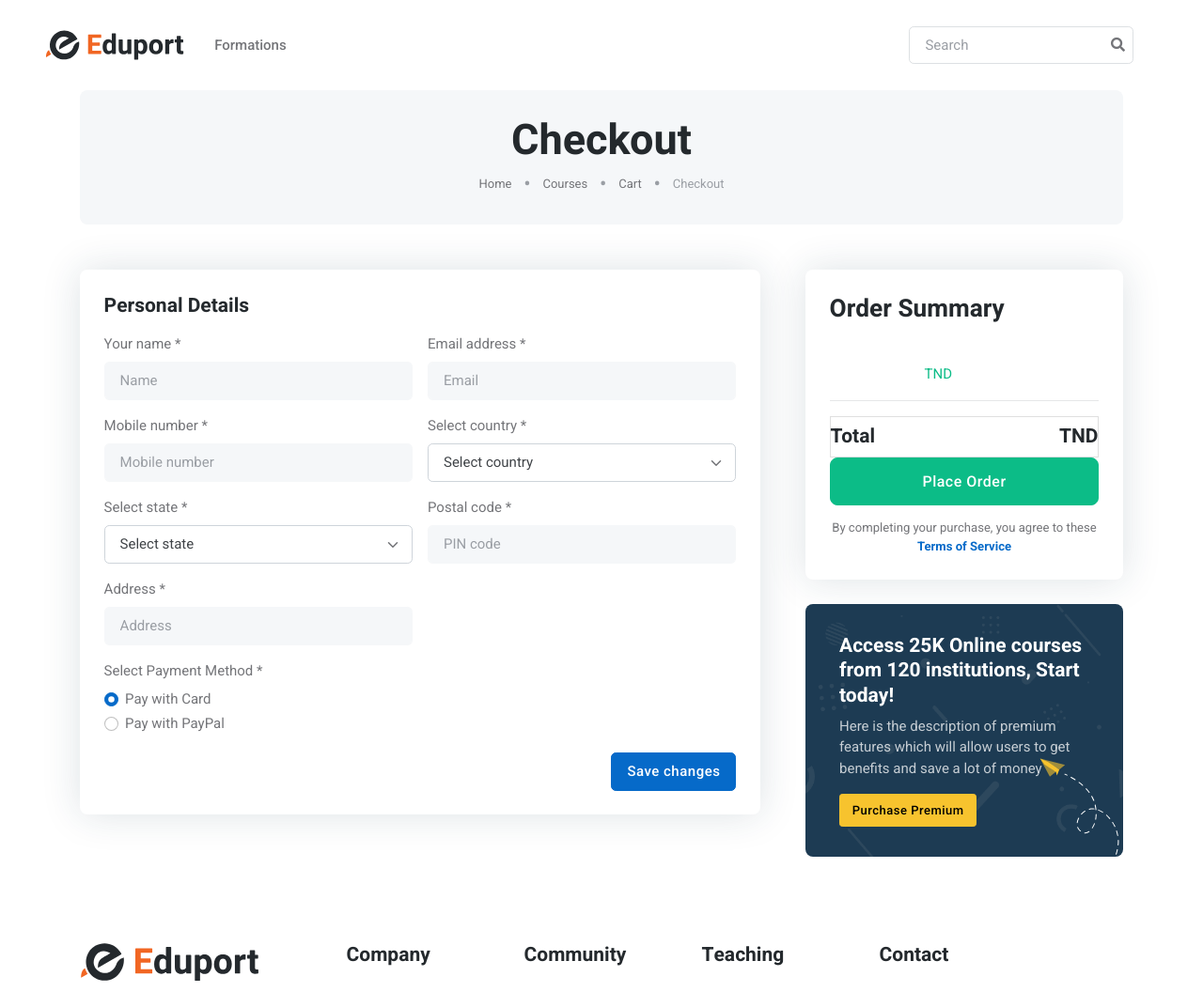
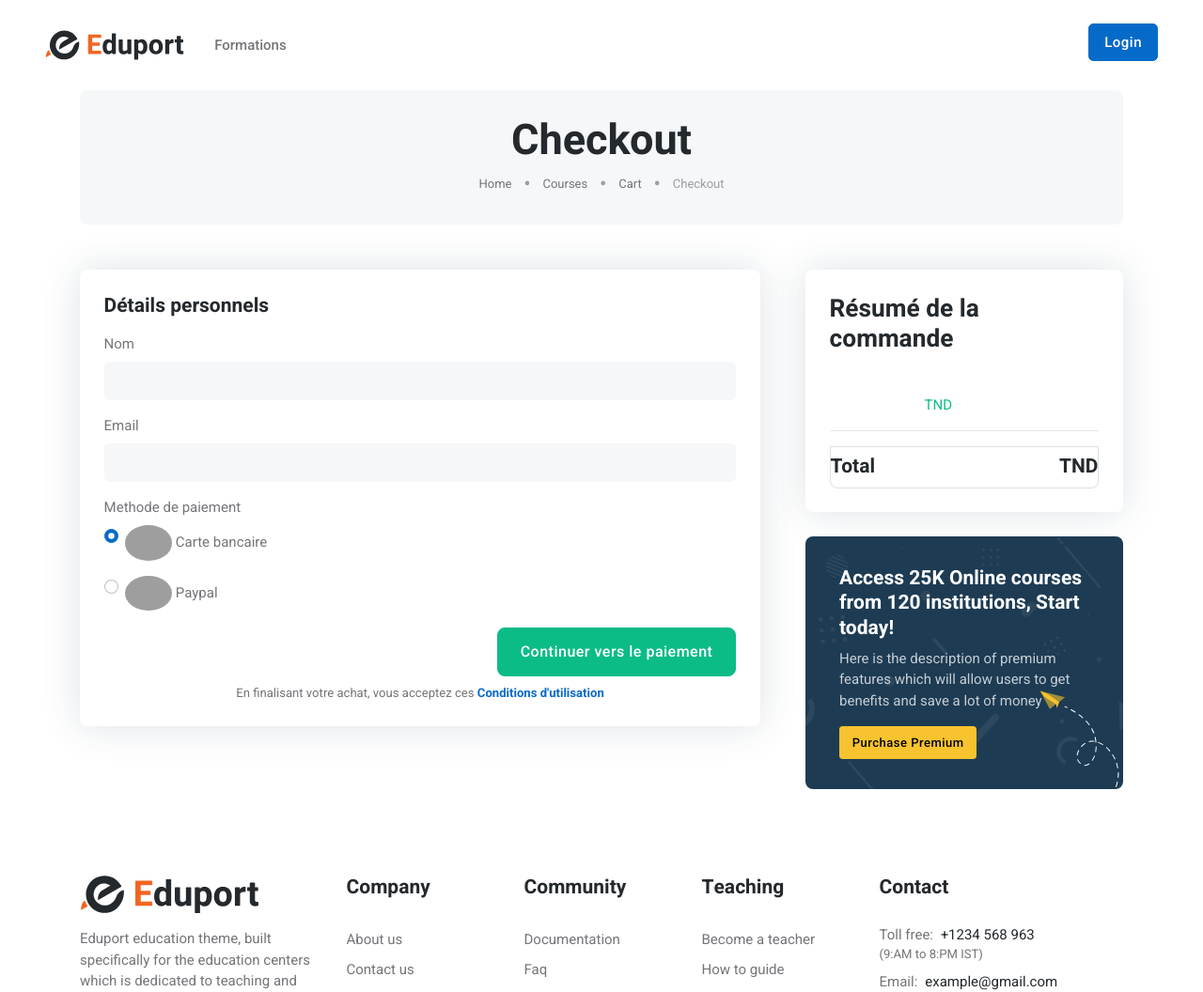
Before and after one commit to Aminraissi/hrconnect-symfony, a Symfony app: template templates/formations/formation_checkout.twig in a window 1280 px wide. Shown: the top 1056 px of the page at 94% size. Run offline with Twig, Linux system fonts and the light colour scheme; the template is opened without the code that fills it, so the values that code supplies are empty; style sheets or scripts are compiled from the project's sources; some libraries are stand-ins or nearby versions; grey boxes are pictures that could not be loaded.

Commit message:
Fix paiement + envoie email confirmation paiement

```diff
--- a/src/Controller/FormationFrontOfficeController.php
+++ b/src/Controller/FormationFrontOfficeController.php
@@ -149,4 +149,9 @@ final class FormationFrontOfficeController extends AbstractController
         ]);
     }
 
+    #[Route('/frontoffice/mes-formations', name: 'app_mes_formations')]
+    public function mesFormations(FormationRepository $formationRepository, ): Response
+    {
+        dd("hello");
+    }
 }
--- a/templates/formations/formation_checkout.twig
+++ b/templates/formations/formation_checkout.twig
@@ -61,78 +61,36 @@
 									{{ app.session.flashBag.get('error')|first }}
 								</div>
 							{% endif %}
-							<h5 class="mb-0">Personal Details</h5>
+							<h5 class="mb-0">Détails personnels</h5>
 
 							<!-- Form START -->
 							<form
 								class="row g-3 mt-0" method="post">
 								<!-- Name -->
-								<div class="col-md-6 bg-light-input">
-									<label for="yourName" class="form-label">Your name *</label>
-									<input type="text" class="form-control" id="yourName" placeholder="Name">
+								<div class="col-md-12 bg-light-input">
+									<label for="yourName" class="form-label">Nom</label>
+									<input type="text" class="form-control" value="{{ app.user.nom }} {{ app.user.prenom }}" disabled>
 								</div>
 								<!-- Email -->
-								<div class="col-md-6 bg-light-input">
-									<label for="emailInput" class="form-label">Email address *</label>
-									<input type="email" class="form-control" id="emailInput" placeholder="Email">
+								<div class="col-md-12 bg-light-input">
+									<label for="emailInput" class="form-label">Email</label>
+									<input type="email" class="form-control" value="{{ app.user.email }}" disabled>
 								</div>
-								<!-- Number -->
-								<div class="col-md-6 bg-light-input">
-									<label for="mobileNumber" class="form-label">Mobile number *</label>
-									<input type="text" class="form-control" id="mobileNumber" placeholder="Mobile number">
-								</div>
-								<!-- Country option -->
-								<div class="col-md-6 bg-light-input">
-									<label for="mobileNumber" class="form-label">Select country *</label>
-									<select class="form-select js-choice" aria-label=".form-select-lg">
-										<option value="">Select country</option>
-										<option>India</option>
-										<option>China</option>
-										<option>USA</option>
-										<option>Canada</option>
-										<option>Paris</option>
-										<option>Australia</option>
-										<option>Japan</option>
-										<option>Brazil</option>
-									</select>
-								</div>
-								<!-- State option -->
-								<div class="col-md-6 bg-light-input">
-									<label for="mobileNumber" class="form-label">Select state *</label>
-									<select class="form-select js-choice" aria-label=".form-select-lg">
-										<option value="">Select state</option>
-										<option>Maharashtra</option>
-										<option>Delhi</option>
-										<option>Punjab</option>
-										<option>London</option>
-										<option>New york</option>
-										<option>California</option>
-									</select>
-								</div>
-								<!-- Postal code -->
-								<div class="col-md-6 bg-light-input">
-									<label for="postalCode" class="form-label">Postal code *</label>
-									<input type="text" class="form-control" id="postalCode" placeholder="PIN code">
-								</div>
-								<!-- Address -->
-								<div class="col-md-6 bg-light-input">
-									<label for="address" class="form-label">Address *</label>
-									<input type="text" class="form-control" id="address" placeholder="Address">
-								</div>
-
 								<!-- Payment Method -->
 								<div class="col-12">
-									<label class="form-label">Select Payment Method *</label>
-									<div class="form-check">
+									<label class="form-label">Methode de paiement</label>
+									<div class="form-check mb-3">
 										<input class="form-check-input" type="radio" name="paymentMethod" id="paymentCard" value="card" checked>
 										<label class="form-check-label" for="paymentCard">
-											Pay with Card
+											<img class="rounded-circle" width="50px" height="70px" src="https://encrypted-tbn0.gstatic.com/images?q=tbn:ANd9GcSZ7NLEhx9NXhhdHXQS4f8ypbiQRec72Zw_Rw&s" alt="Paypal Icon">
+											Carte bancaire
 										</label>
 									</div>
 									<div class="form-check">
 										<input class="form-check-input" type="radio" name="paymentMethod" id="paymentPaypal" value="paypal">
 										<label class="form-check-label" for="paymentPaypal">
-											Pay with PayPal
+											<img class="rounded-circle" width="50px" height="50px" src="https://img.utdstc.com/icon/d49/c48/d49c4851fcbdecccece71a27cddf0a6bddb23173461e763ec32cd08eeb778c69:200" alt="Paypal Icon">
+											Paypal
 										</label>
 									</div>
 								</div>
@@ -140,8 +98,16 @@
 
 								<!-- Button -->
 								<div class="col-12 text-end">
-									<button type="submit" class="btn btn-primary mb-0">Save changes</button>
+									<button type="submit" class="btn btn-primary btn btn-lg btn-success mb-0">
+										Continuer vers le paiement
+									</button>
 								</div>
+
+								<p class="small mb-0 mt-2 text-center">En finalisant votre achat, vous acceptez ces
+									<a href="#">
+										<strong>Conditions d'utilisation</strong>
+									</a>
+								</p>
 							</form>
 							<!-- Form END -->
 
@@ -159,7 +125,7 @@
 								<div
 									class="card card-body shadow p-4 mb-4">
 									<!-- Title -->
-									<h4 class="mb-4">Order Summary</h4>
+									<h4 class="mb-4">Résumé de la commande</h4>
 
 
 									<!-- Course item START -->
@@ -198,17 +164,17 @@
 									</li>
 								</ul>
 
-								<!-- Button -->
+								{# <!-- Button -->
 																																																								<div class="d-grid">
 																																																									<a href="#" class="btn btn-lg btn-success">Place Order</a>
-								</div>
+																																																								</div> #}
 
 							<!-- Content -->
-								<p class="small mb-0 mt-2 text-center">By completing your purchase, you agree to these
+								{# <p class="small mb-0 mt-2 text-center">By completing your purchase, you agree to these
 																																									<a href="#">
 																																										<strong>Terms of Service</strong>
 																																									</a>
-								</p>
+																																								</p> #}
 
 							</div>
 							<!-- Order summary END -->
--- a/templates/front_office/_navbar.html.twig
+++ b/templates/front_office/_navbar.html.twig
@@ -31,23 +31,41 @@
 					<li class="nav-item">
 						<a class="nav-link" href="{{ path('app_user_formation') }}">Formations</a>
 					</li>
+
+					{% if app.user %}
+						<li class="nav-item">
+							<a class="nav-link" href="{{ path('app_mes_formations') }}">Mes Formations</a>
+						</li>
+					{% endif %}
+				</ul>
+
+				<ul class="navbar-nav navbar-nav-scroll ms-auto">
+					<li class="nav-item dropdown has-arrow main-drop">
+						{% if app.user %}
+							<a href="#" class="dropdown-toggle nav-link" data-toggle="dropdown">
+								<span>{{ app.user.nom }}
+									{{ app.user.prenom }}</span>
+
+							</a>
+							<div class="dropdown-menu">
+								<a class="dropdown-item" href="{{ path('app_user_profile') }}">
+									<i data-feather="user" class="mr-1"></i>
+									Profile</a>
+								<a class="dropdown-item" href="{{ path('app_back_office') }}">
+									<i data-feather="settings" class="mr-1"></i>
+									Settings</a>
+								<a class="dropdown-item" href="{{ path('logout') }}">
+									<i data-feather="log-out" class="mr-1"></i>
+									Logout</a>
+							</div>
+						</li>
+					{% else %}
+						<a href="{{ path('login') }}" class="btn btn-primary">Login</a>
+					{% endif %}
+
 				</ul>
 
 
-				<!-- Nav Main menu END -->
-
-				<!-- Nav Search START -->
-				<div class="nav my-3 my-xl-0 px-4 flex-nowrap align-items-center">
-					<div class="nav-item w-100">
-						<form class="position-relative">
-							<input class="form-control pe-5 bg-transparent" type="search" placeholder="Search" aria-label="Search">
-							<button class="btn bg-transparent px-2 py-0 position-absolute top-50 end-0 translate-middle-y" type="submit">
-								<i class="fas fa-search fs-6 "></i>
-							</button>
-						</form>
-					</div>
-				</div>
-				<!-- Nav Search END -->
 			</div>
 			<!-- Main navbar END -->
 
```
Also changed, not shown: config/services.yaml (+10 -0 lines), src/Controller/FormationPaymentController.php (+36 -3 lines), src/Controller/LoginController.php (+7 -2 lines), src/Entity/Formation.php (+34 -34 lines), templates/formations/details_formation.twig (+21 -16 lines), templates/formations/payment_success_email.html.twig (added, +54 -0 lines), 1 other file. Lines whose indentation alone changed are shown as unchanged.
